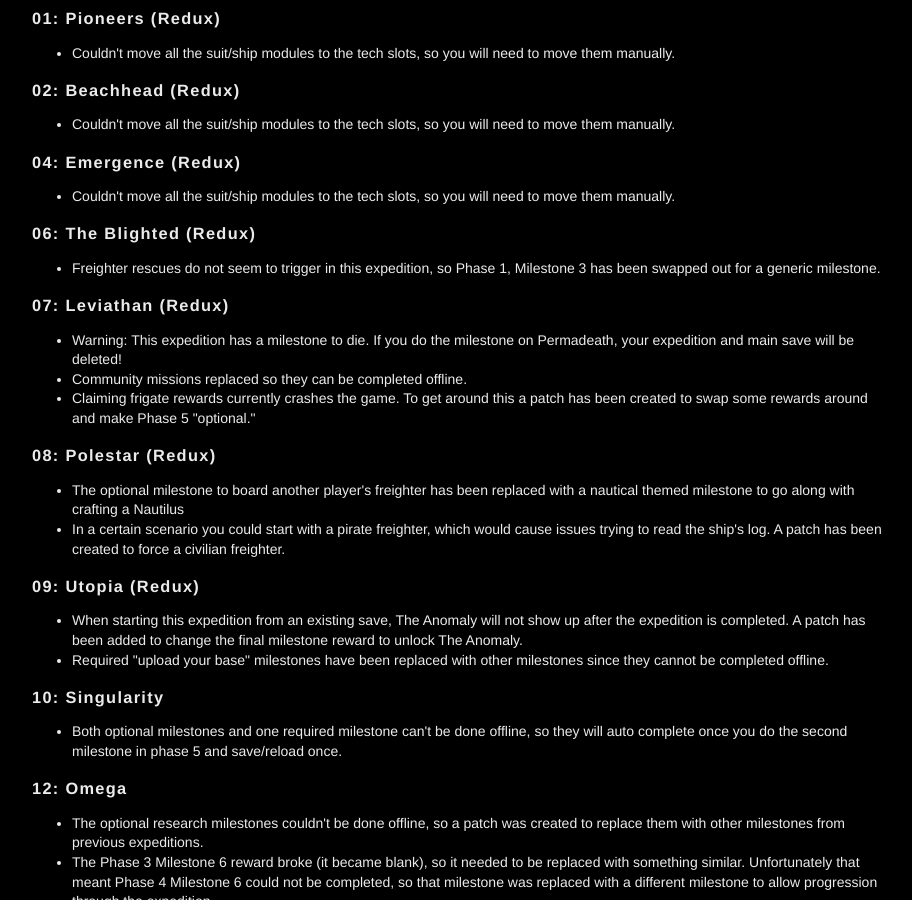
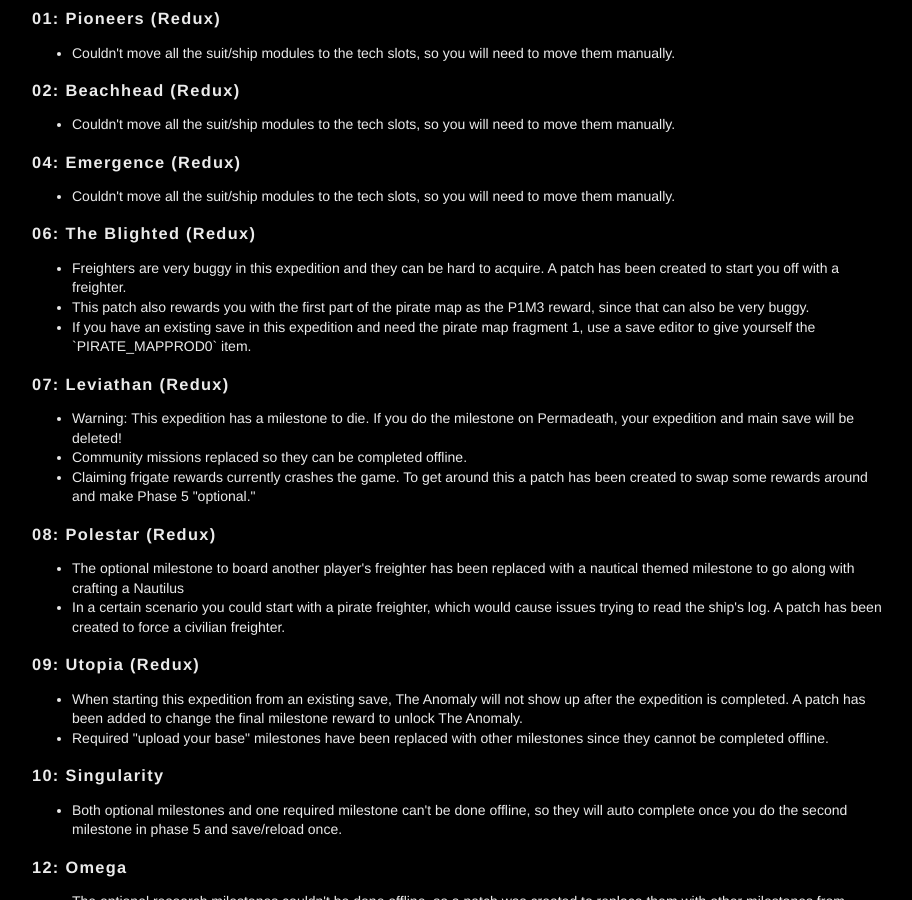
Before and after one commit to cwmonkey/nms-expeditions, a Jekyll site: the page built from index.html, in a window 1280 px wide and 900 px high, scrolled down 1545 px. Shown: the whole window, without its empty margins (183-1095 px from the left). Built offline with Jekyll 4.4.1, drawn with Linux system fonts in a browser that asks for light colours; some web fonts are replaced.

Commit message:
Fix/avoid freighter and map fragment issues
Freighters are very buggy in this expedition and they can be hard to acquire. A patch has been created to start you off with a freighter. This patch also rewards you with the first part of the pirate map as the P1M3 reward, since that can also be very buggy.

```diff
--- a/_data/expeditions.yml
+++ b/_data/expeditions.yml
@@ -44,11 +44,13 @@
   json: 06_redux_the_blighted.json
   redux: 1
   notice: >
-          * Freighter rescues do not seem to trigger in this expedition, so Phase 1, Milestone 3 has been swapped out for a generic milestone.
+          * Freighters are very buggy in this expedition and they can be hard to acquire. A patch has been created to start you off with a freighter. This patch also rewards you with the first part of the pirate map as the P1M3 reward, since that can also be very buggy.
+
+          * If you have an existing save in this expedition and need the pirate map fragment 1, use a save editor to give yourself the `PIRATE_MAPPROD0` item.
   patches:
    - id: the_blighted.replace_freighter_rescue
      json: 06_redux_the_blighted.replace_freighter_rescue.patch.json
-     description: Replace P1M3 ("Liberation" freighter rescue mission) with destroy asteroids mission (Recommended)
+     description: Start out with a freighter and replace P1M3 ("Liberation" freighter rescue mission) with find buried treasure mission and give map fragment as a reward (Recommended)
      checked: 1
 - id: e07
   name: '07: Leviathan'
--- a/_includes/06_redux_the_blighted.replace_freighter_rescue.patch.json
+++ b/_includes/06_redux_the_blighted.replace_freighter_rescue.patch.json
@@ -1,16 +1,25 @@
 {
+  "StartWithFreighter": true,
+  "FreighterRace": {
+    "AlienRace": "Trader"
+  },
   "Stages": [
     {
       "Milestones": [
         null,
         null,
         {
-          "Mission": "^GET_ASTEROIDS",
-          "Title": "^UI_EXPED_ASTEROIDS_NAME",
-          "TitleUpper": "^UI_EXPED_ASTEROIDS_NAME_U",
-          "Description": "^UI_EXPED_ASTEROIDS_DESC",
-          "DescriptionDone": "^UI_EXPED_ASTEROIDS_DESC_D",
-          "Amount": 40
+          "Mission": "^GOT_BURIED_PROP",
+          "Title": "^UI_EXPED_BURIED_PROP2_NAME",
+          "TitleUpper": "^UI_EXPED_BURIED_PROP2_NAME_U",
+          "Description": "^UI_EXPED_BURIED_PROP_DESC",
+          "DescriptionDone": "^UI_EXPED_BURIED_PROP_DESC_D",
+          "CantRewardMessage": "^INTRCT_NOROOM_L",
+          "Amount": 1,
+          "Reward": "^R_PIRATE_MAP0",
+          "Icon": {
+            "Filename": "textures/ui/frontend/icons/expedition/patch.undergroundtreasure.dds"
+          }
         }
       ]
     }
--- a/index.html
+++ b/index.html
@@ -366,7 +366,9 @@
       </ul>
       <h3>06: The Blighted (Redux)</h3>
       <ul>
-        <li>Freighter rescues do not seem to trigger in this expedition, so Phase 1, Milestone 3 has been swapped out for a generic milestone.</li>
+        <li>Freighters are very buggy in this expedition and they can be hard to acquire. A patch has been created to start you off with a freighter.</li>
+        <li>This patch also rewards you with the first part of the pirate map as the P1M3 reward, since that can also be very buggy.</li>
+        <li>If you have an existing save in this expedition and need the pirate map fragment 1, use a save editor to give yourself the `PIRATE_MAPPROD0` item.</li>
       </ul>
       <h3>07: Leviathan (Redux)</h3>
       <ul>
```
